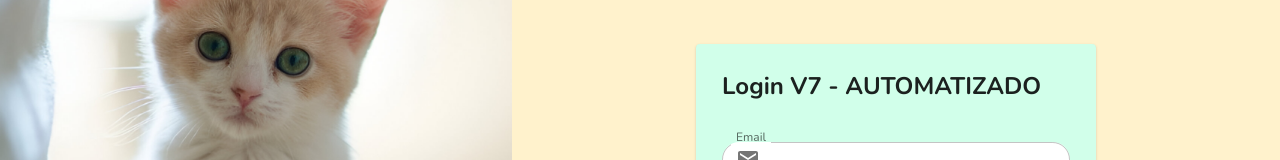
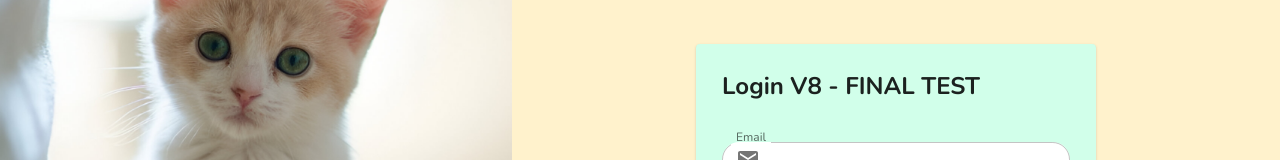
Before and after one commit to BrySan20/DWP-Frontend-PawsAndHearts, a React (Vite) app: page / in a window 1280 px wide. Shown: the part 218-378 px from the top of the page. Built offline with nearby package versions, Linux system fonts and the light colour scheme.

Commit message:
Prueba final de switcheo a Green

```diff
--- a/src/pages/LoginPage/LoginPage.jsx
+++ b/src/pages/LoginPage/LoginPage.jsx
@@ -128,7 +128,7 @@ const LoginPage = () => {
                     <CardContent>
                         <Box sx={{ display: "flex", flexDirection: "column", gap: isMobile ? 2 : 3 }}>
                             <Typography variant={isMobile ? "h6" : "h5"} sx={{ fontWeight: 'bold' }}>
-                                Login V7 - AUTOMATIZADO
+                                Login V8 - FINAL TEST
                             </Typography>
 
                             <CustomTextField
```
